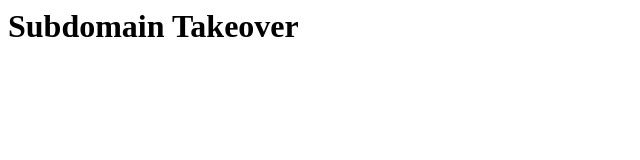
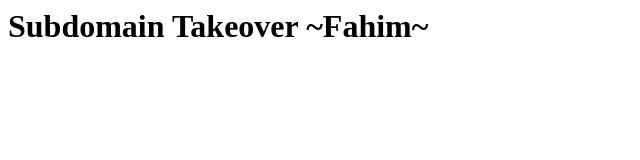
Before and after one commit to Fa-him/subdomain-takeover, a plain HTML site: page index.html in a window 1280 px wide. Shown: the whole page, without its empty margins (0-640 px from the left). Drawn offline with Linux system fonts and the light colour scheme.

Commit message:
Update index.html

```diff
--- a/index.html
+++ b/index.html
@@ -1 +1 @@
-<h1>Subdomain Takeover</h1>
+<h1>Subdomain Takeover ~Fahim~</h1>
```
